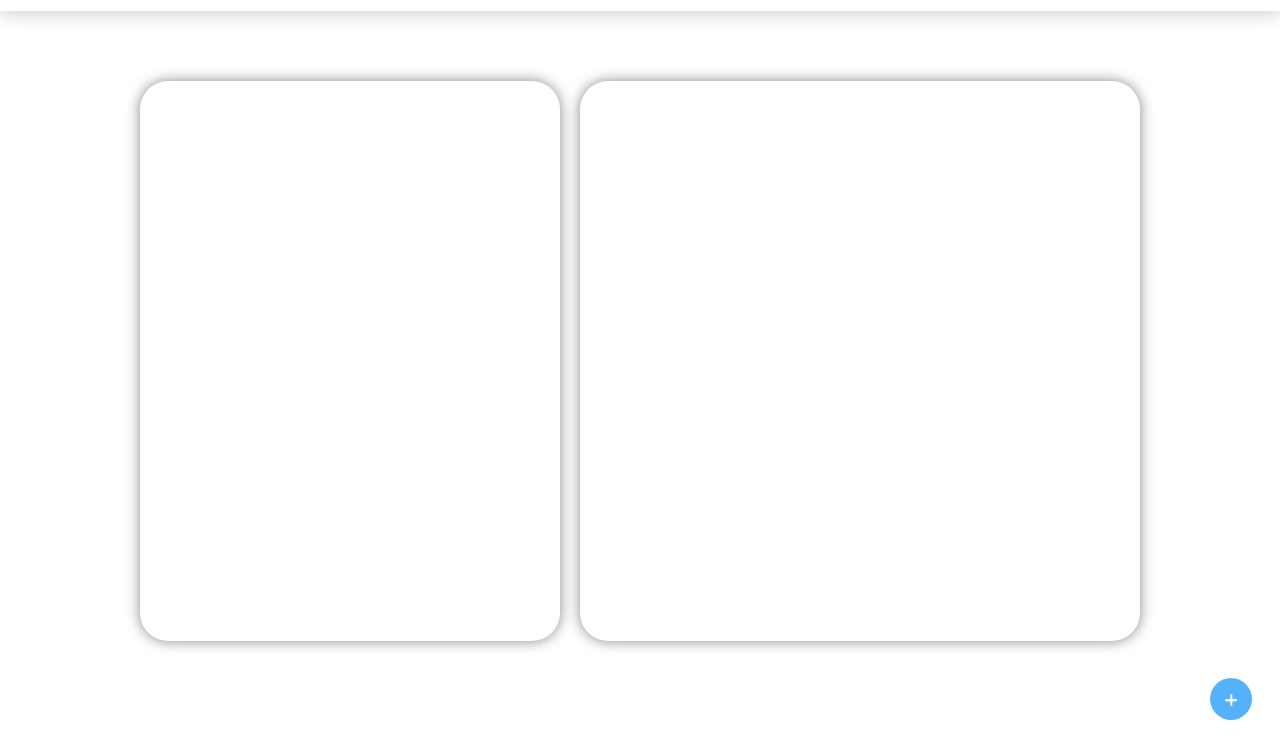
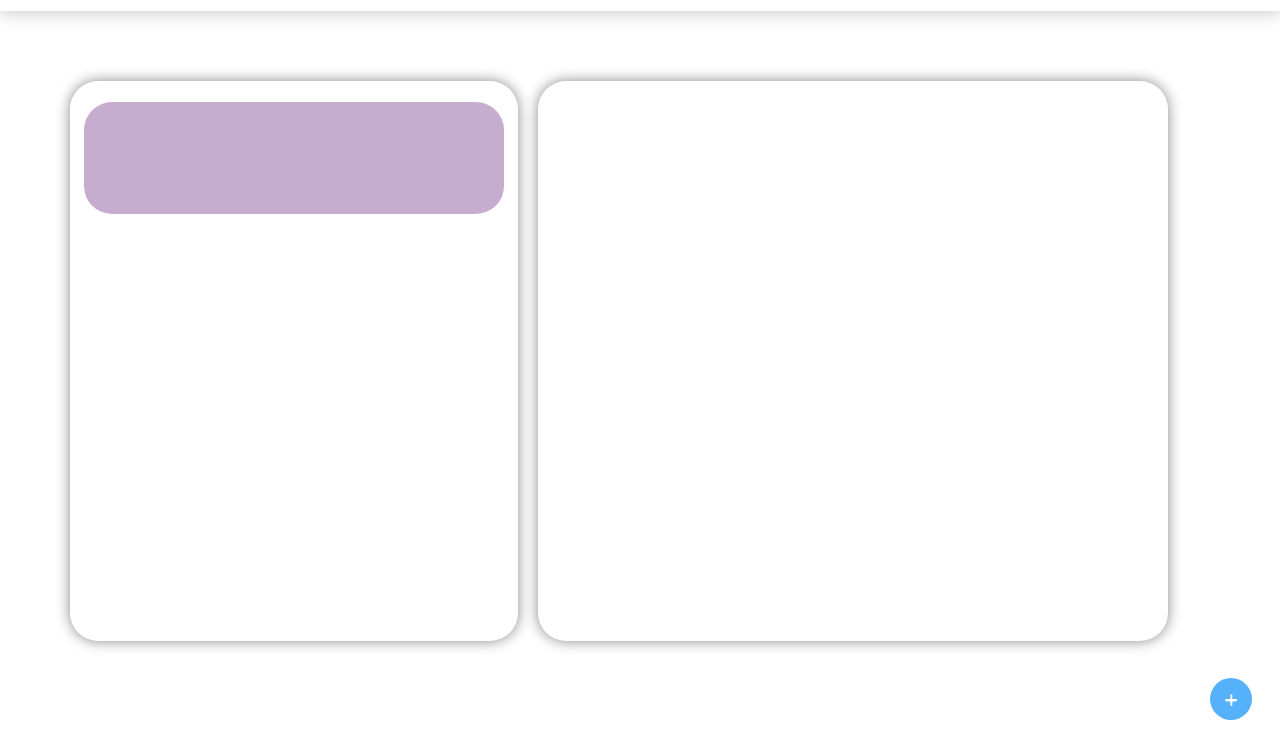
Before and after one commit to AntonioFMultari/Innuma, a plain HTML site: page fatture.html in a window 1280 px wide. Shown: the part 52-800 px from the top of the page. Drawn offline with nearby package versions, Linux system fonts and the light colour scheme.

Commit message:
implementation of javascript in fatture + some adjustments

```diff
--- a/fatture.css
+++ b/fatture.css
@@ -1,27 +1,47 @@
 .ContainerFatture{
     margin-top: 5rem;
-  display: flex; /* Trasforma il contenitore in un flex container */
-  gap: 20px; /* Imposta la distanza tra gli elementi flessibili (i tuoi div) */
-  justify-content: center;
-  align-items: center;
-
+    display: flex; /* Trasforma il contenitore in un flex container */
+    gap: 20px; /* Imposta la distanza tra gli elementi flessibili (i tuoi div) */
+    /* justify-content: center; */
+    align-items: center;
+    margin-left: 5rem;
+    flex-wrap: wrap;
 }
 
-.anteprimafatture {
+.anteprimaFatture {
     height: 40rem; /* Imposta l'altezza desiderata */
-    width: 30rem;
+    width: 32rem;
     background-color: white;
     box-shadow: 0 0 1rem #888888;
     overflow-y: auto; /* Aggiunge lo scroll verticale se il contenuto è troppo grande */
     border-radius: 2rem; /* Aggiunge un bordo arrotondato per un aspetto migliore */
+    display: flex; /* Cambia da inline-flex a flex */
+    flex-direction: column; /* Dispone gli elementi in colonna */
+    align-items: center; /* Centra gli elementi figli orizzontalmente */
 }
 
-
-
-.SpecificaFattura {
-  height: 40rem; /* Imposta l'altezza desiderata */
-    width: 40rem;
+.specificaFattura {
+    height: 40rem; /* Imposta l'altezza desiderata */
+    width: 45rem;
     background-color: white;
     box-shadow: 0 0 1rem #888888;
     border-radius: 2rem;;
 }
+
+.anteprimaSpec{
+    height: 8rem;
+    width:30rem;
+    background-color: #C6ADCF /* #A764BD */;
+    cursor: pointer;
+    color:black;
+    border-radius: 2rem;
+    display: flex; /* Aggiunto per centrare il contenuto interno */
+    justify-content: center; /* Centra orizzontalmente il contenuto interno */
+    align-items: center; /* Centra verticalmente il contenuto interno */
+    margin: 1.5rem auto 0 auto; /* Sposta il div un po' in basso e lo centra orizzontalmente */
+
+}
+
+.anteprimaSpec:focus{
+    background-color: #A764BD;
+}
--- a/fatture.html
+++ b/fatture.html
@@ -18,6 +18,7 @@
     />
 
     <script src="index.js" defer></script>
+    <script src="fatture.js" defer></script>
     <title>Innuma</title>
   </head>
   <body>
@@ -89,8 +90,8 @@
     </header>
 
     <div class="ContainerFatture">
-      <div class="anteprimafatture"></div>
-      <div class="SpecificaFattura"></div>
+      <div class="anteprimaFatture"></div>
+      <div class="specificaFattura"></div>
     </div>
     <!--Bottone nuovo evento-->
     <div class="bottoneNuovoElemento">
--- /dev/null
+++ b/fatture.js
@@ -0,0 +1,19 @@
+/*// Seleziona il div padre
+const anteprimaFatture = document.querySelector('.anteprimaFatture');
+
+// Crea un nuovo div figlio
+const anteprimaSpec = document.createElement('div');
+
+// (Opzionale) Aggiungi una classe o un id al nuovo div
+anteprimaSpec.classList.add('figlioAnteprima');
+anteprimaSpec.textContent = 'Questo è un div figlio';
+
+// Aggiungi il nuovo div come figlio di anteprimaFatture
+anteprimaFatture.appendChild(anteprimaSpec);*/
+
+let anteprimaFatture = document.getElementsByClassName("anteprimaFatture")[0];
+
+let anteprimaSpec = document.createElement("div");
+anteprimaSpec.classList.add("anteprimaSpec");
+
+anteprimaFatture.appendChild(anteprimaSpec);
```
